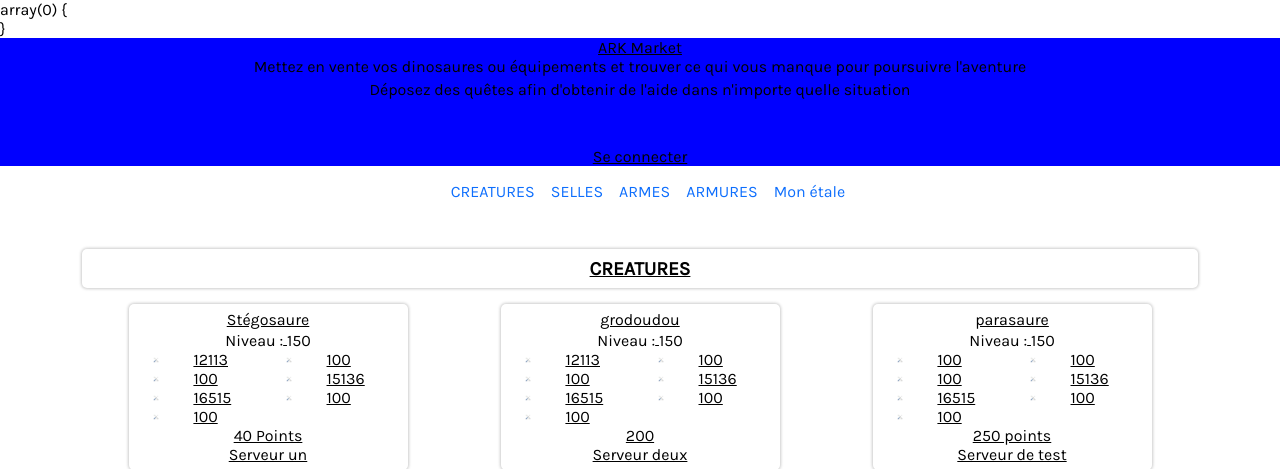
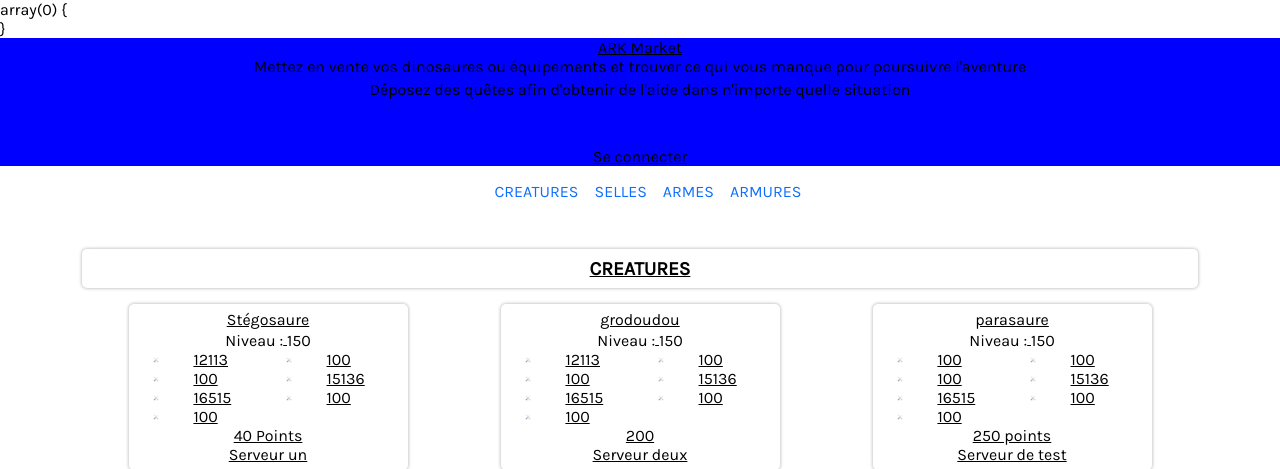
Before and after one commit to ProdevGM/Ark-market, a PHP site: page /index.php in a window 1280 px wide. Shown: the top 469 px of the page. Run offline with PHP 8.4, Linux system fonts and the light colour scheme; data comes from the database, SQL or seed files in the repository; data that the repository does not hold is empty; some libraries are stand-ins or nearby versions.

Commit message:
Affichage mon étale en fonction de la connexion

```diff
--- a/inc/nav.inc.php
+++ b/inc/nav.inc.php
@@ -21,9 +21,15 @@
             <li class="nav-item">
                 <a id="armure" class="connecter nav-link" href="<?= URL ?>index.php?action=armure">ARMURES</a>
             </li>
-            <li class="nav-item">
-                <a id="gestion" class="connecter nav-link" href="<?= URL ?>gestion/gestion.php">Mon étale</a>
-            </li>
+<?php
+            if(isset($_SESSION['utilisateur'])){
+?>
+                <li class="nav-item">
+                    <a id="gestion" class="connecter nav-link" href="<?= URL ?>gestion/gestion.php">Mon étale</a>
+                </li>
+<?php
+            }
+?>
             </ul>
         </div>
     </div>
```
